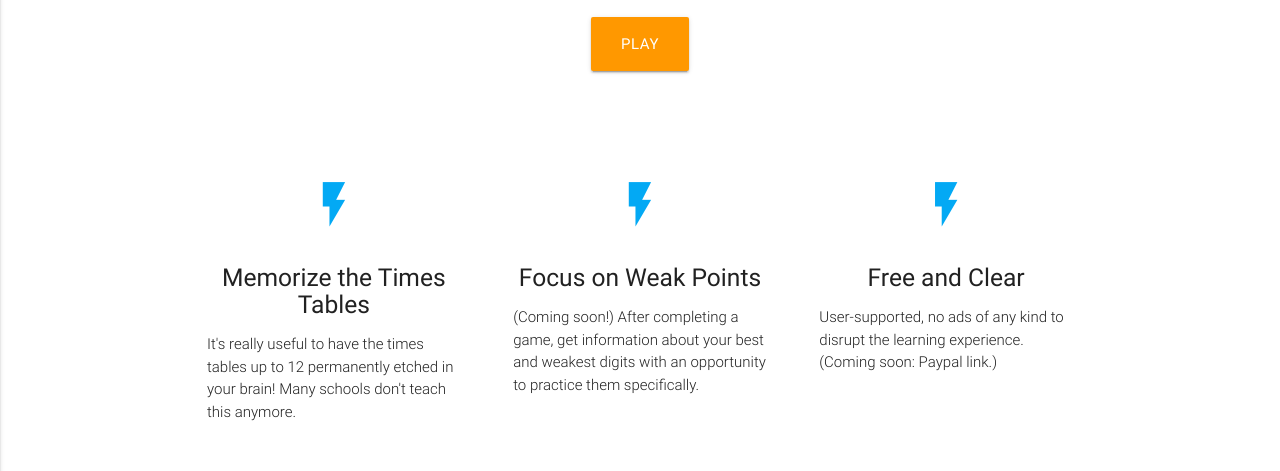
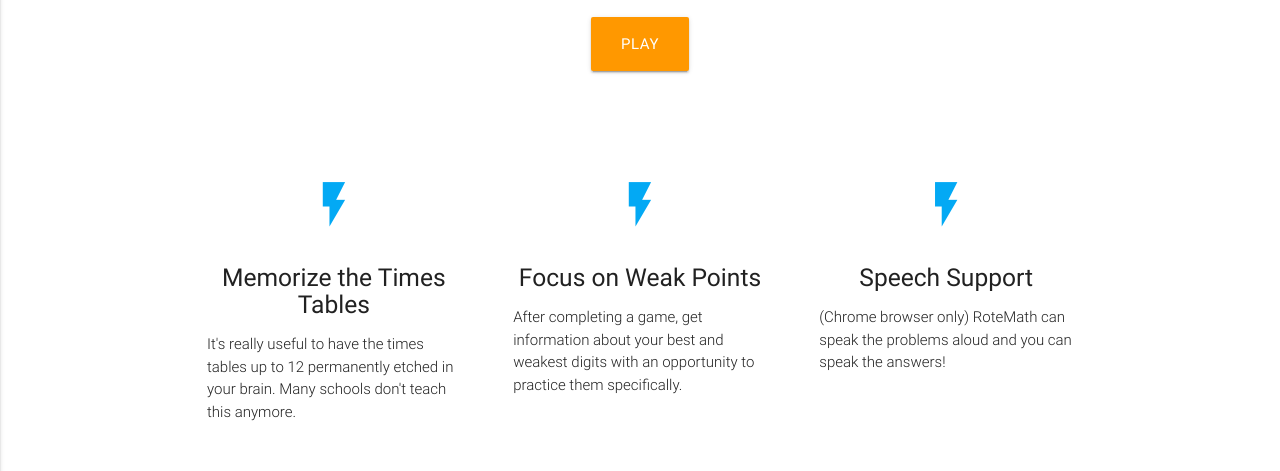
Before and after one commit to buzzcola/rotemath, a plain HTML site: page docs/index.html in a window 1280 px wide. Shown: the part 329-800 px from the top of the page. Drawn offline with nearby package versions, Linux system fonts and the light colour scheme.

Commit message:
update readme and index.html

```diff
--- a/docs/index.html
+++ b/docs/index.html
@@ -66,7 +66,7 @@
             <h2 class="center light-blue-text"><i class="material-icons">flash_on</i></h2>
             <h5 class="center">Memorize the Times Tables</h5>
 
-            <p class="light">It's really useful to have the times tables up to 12 permanently etched in your brain! Many schools don't teach this anymore.</p>
+            <p class="light">It's really useful to have the times tables up to 12 permanently etched in your brain. Many schools don't teach this anymore.</p>
           </div>
         </div>
 
@@ -75,16 +75,16 @@
             <h2 class="center light-blue-text"><i class="material-icons">flash_on</i></h2>
             <h5 class="center">Focus on Weak Points</h5>
 
-            <p class="light">(Coming soon!) After completing a game, get information about your best and weakest digits with an opportunity to practice them specifically.</p>
+            <p class="light">After completing a game, get information about your best and weakest digits with an opportunity to practice them specifically.</p>
           </div>
         </div>
 
         <div class="col s12 m4">
           <div class="icon-block">
             <h2 class="center light-blue-text"><i class="material-icons">flash_on</i></h2>
-            <h5 class="center">Free and Clear</h5>
+            <h5 class="center">Speech Support</h5>
 
-            <p class="light">User-supported, no ads of any kind to disrupt the learning experience. (Coming soon: Paypal link.)</p>
+            <p class="light">(Chrome browser only) RoteMath can speak the problems aloud and you can speak the answers!</p>
           </div>
         </div>
       </div>
```
Also changed, not shown: README.md.
